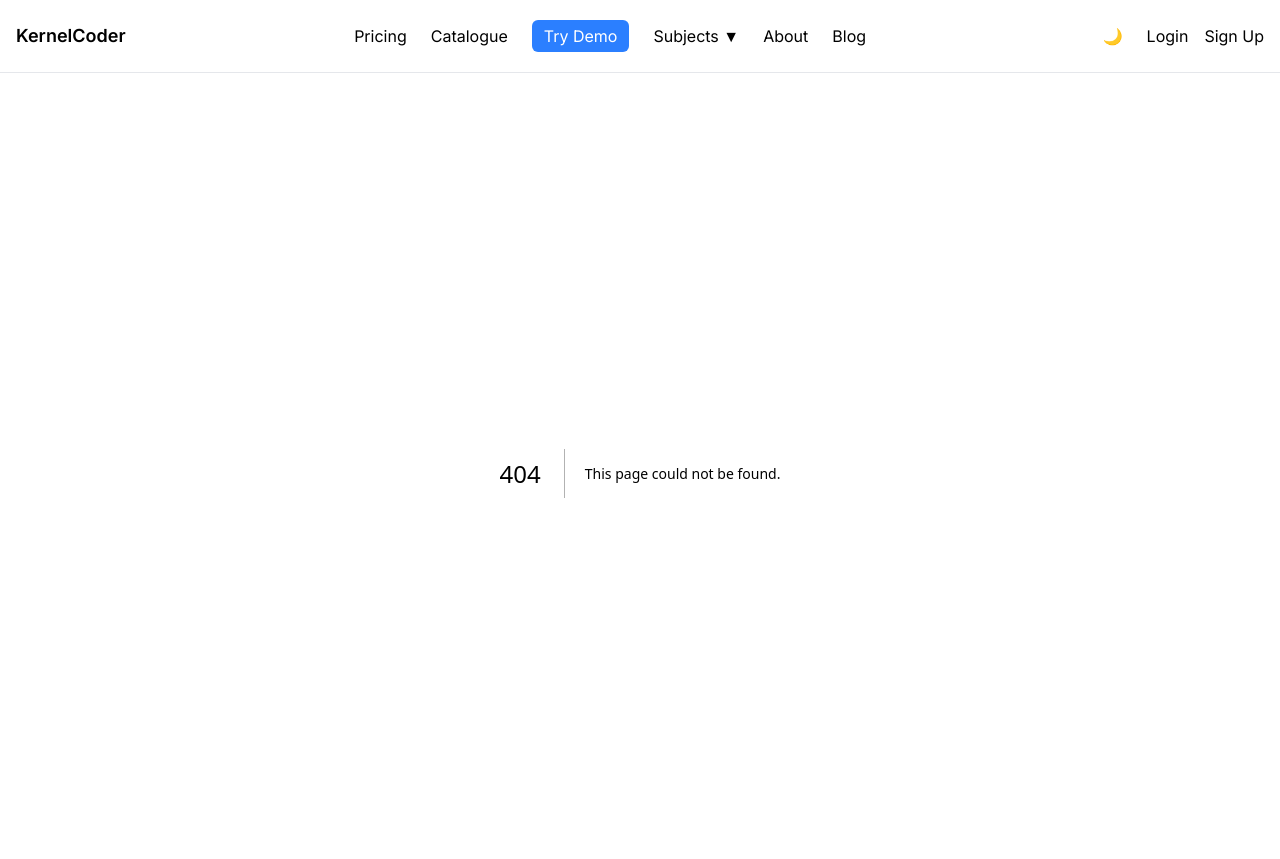
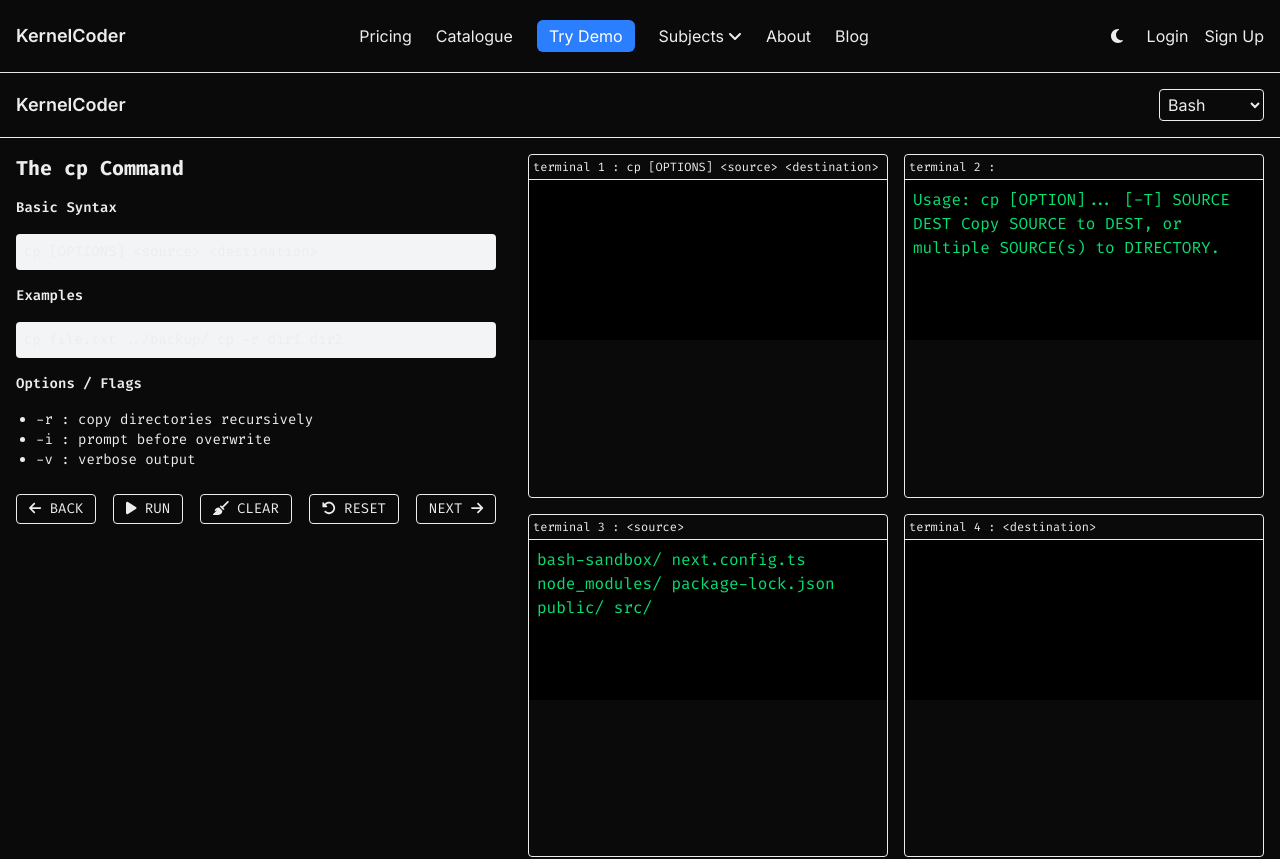
Before and after one commit to richfish85/kernelcoder, a Next.js app: page /editor in a window 1280 px wide. Before the commit this address had no page. Shown: the top 859 px of the page. Built offline with nearby package versions, Linux system fonts and the light colour scheme.

Commit message:
Add editor page and integrate FontAwesome

```diff
--- a/package.json
+++ b/package.json
@@ -9,6 +9,9 @@
     "lint": "next lint"
   },
   "dependencies": {
+    "@fortawesome/fontawesome-svg-core": "^6.7.2",
+    "@fortawesome/free-solid-svg-icons": "^6.7.2",
+    "@fortawesome/react-fontawesome": "^0.2.2",
     "axios": "^1.10.0",
     "next": "15.3.4",
     "react": "^19.0.0",
--- a/src/app/components/DarkModeToggle.tsx
+++ b/src/app/components/DarkModeToggle.tsx
@@ -1,5 +1,7 @@
 'use client';
 import { useEffect, useState } from 'react';
+import { FontAwesomeIcon } from '@fortawesome/react-fontawesome';
+import { faSun, faMoon } from '@fortawesome/free-solid-svg-icons';
 
 export default function DarkModeToggle() {
   const [theme, setTheme] = useState<'light' | 'dark'>('dark');
@@ -9,6 +11,7 @@ export default function DarkModeToggle() {
     if (stored === 'light' || stored === 'dark') {
       setTheme(stored);
       document.documentElement.classList.toggle('dark', stored === 'dark');
+      document.documentElement.classList.toggle('light', stored === 'light');
     } else {
       document.documentElement.classList.add('dark');
     }
@@ -18,12 +21,17 @@ export default function DarkModeToggle() {
     const next = theme === 'dark' ? 'light' : 'dark';
     setTheme(next);
     document.documentElement.classList.toggle('dark', next === 'dark');
+    document.documentElement.classList.toggle('light', next === 'light');
     localStorage.setItem('theme', next);
   };
 
   return (
     <button onClick={toggle} className="p-2" aria-label="Toggle dark mode">
-      {theme === 'dark' ? '🌙' : '☀️'}
+      {theme === 'dark' ? (
+        <FontAwesomeIcon icon={faMoon} />
+      ) : (
+        <FontAwesomeIcon icon={faSun} />
+      )}
     </button>
   );
 }
--- a/src/app/components/NavBar.tsx
+++ b/src/app/components/NavBar.tsx
@@ -1,5 +1,7 @@
 import Link from 'next/link';
 import DarkModeToggle from './DarkModeToggle';
+import { FontAwesomeIcon } from '@fortawesome/react-fontawesome';
+import { faAngleDown } from '@fortawesome/free-solid-svg-icons';
 
 export default function NavBar() {
   return (
@@ -20,13 +22,13 @@ export default function NavBar() {
             </Link>
           </li>
           <li>
-            <Link href="#" className="rounded-md bg-blue-500 px-3 py-1.5 text-white hover:bg-blue-600">
+            <Link href="/editor" className="rounded-md bg-blue-500 px-3 py-1.5 text-white hover:bg-blue-600">
               Try Demo
             </Link>
           </li>
           <li>
-            <Link href="#" className="hover:text-blue-500">
-              Subjects <span aria-hidden="true">▼</span>
+            <Link href="#" className="hover:text-blue-500 flex items-center gap-1">
+              Subjects <FontAwesomeIcon icon={faAngleDown} aria-hidden="true" />
             </Link>
           </li>
           <li>
--- a/src/app/components/SellingPoints.tsx
+++ b/src/app/components/SellingPoints.tsx
@@ -1,15 +1,20 @@
 'use client';
+import { FontAwesomeIcon } from '@fortawesome/react-fontawesome';
+import {
+  faLaptopCode,
+  faBrain,
+  faLock,
+  faCog,
+  faUserSecret,
+} from '@fortawesome/free-solid-svg-icons';
 
 export default function SellingPoints() {
   const points = [
-    { icon: '✅', text: 'Hands-on from the first minute' },
-    { icon: '🧠', text: 'Learn why it works, not just what to type' },
-    { icon: '🔒', text: 'Safe command sandbox \u2013 practice without fear' },
-    {
-      icon: '⚙️',
-      text: 'Languages covered: Bash, C, Assembly (with more coming)',
-    },
-    { icon: '🧑\u200d💻', text: 'For future hackers, engineers & makers' },
+    { icon: faLaptopCode, text: 'Hands-on from the first minute' },
+    { icon: faBrain, text: 'Learn why it works, not just what to type' },
+    { icon: faLock, text: 'Safe command sandbox – practice without fear' },
+    { icon: faCog, text: 'Languages covered: Bash, C, Assembly (with more coming)' },
+    { icon: faUserSecret, text: 'For future hackers, engineers & makers' },
   ];
 
   return (
@@ -26,7 +31,7 @@ export default function SellingPoints() {
             key={text}
             className="flex items-start gap-3 rounded-lg bg-gray-100 p-4 shadow-sm dark:bg-gray-800"
           >
-            <span className="text-2xl" aria-hidden="true">{icon}</span>
+            <FontAwesomeIcon icon={icon} className="text-xl mt-1" aria-hidden="true" />
             <p className="font-sans leading-snug">{text}</p>
           </div>
         ))}
--- /dev/null
+++ b/src/app/editor/Editor.tsx
@@ -0,0 +1,89 @@
+'use client';
+import { FontAwesomeIcon } from '@fortawesome/react-fontawesome';
+import {
+  faArrowLeft,
+  faPlay,
+  faBroom,
+  faRotateLeft,
+  faArrowRight,
+} from '@fortawesome/free-solid-svg-icons';
+
+export default function Editor() {
+  return (
+    <div className="flex flex-col min-h-screen">
+      <nav className="flex items-center justify-between border-b p-4">
+        <span className="text-lg font-semibold">KernelCoder</span>
+        <select className="border rounded p-1">
+          <option>Bash</option>
+          <option>C</option>
+          <option>Assembly</option>
+        </select>
+      </nav>
+      <div className="flex flex-1 overflow-hidden">
+        <section className="w-full md:w-2/5 p-4 overflow-y-auto space-y-4 font-mono text-sm">
+          <h2 className="text-xl font-bold">The <code>cp</code> Command</h2>
+          <h3 className="font-semibold">Basic Syntax</h3>
+          <pre className="bg-gray-100 dark:bg-gray-800 p-2 rounded">
+cp [OPTIONS] &lt;source&gt; &lt;destination&gt;
+          </pre>
+          <h3 className="font-semibold">Examples</h3>
+          <pre className="bg-gray-100 dark:bg-gray-800 p-2 rounded">
+cp file.txt ../backup/
+cp -r dir1 dir2
+          </pre>
+          <h3 className="font-semibold">Options / Flags</h3>
+          <ul className="list-disc ml-5">
+            <li><code>-r</code> : copy directories recursively</li>
+            <li><code>-i</code> : prompt before overwrite</li>
+            <li><code>-v</code> : verbose output</li>
+          </ul>
+          <div className="mt-6 flex justify-between gap-2">
+            <button className="border rounded px-3 py-1">
+              <FontAwesomeIcon icon={faArrowLeft} /> BACK
+            </button>
+            <button className="border rounded px-3 py-1">
+              <FontAwesomeIcon icon={faPlay} /> RUN
+            </button>
+            <button className="border rounded px-3 py-1">
+              <FontAwesomeIcon icon={faBroom} /> CLEAR
+            </button>
+            <button className="border rounded px-3 py-1">
+              <FontAwesomeIcon icon={faRotateLeft} /> RESET
+            </button>
+            <button className="border rounded px-3 py-1">
+              NEXT <FontAwesomeIcon icon={faArrowRight} />
+            </button>
+          </div>
+        </section>
+        <section className="w-full md:w-3/5 p-4 grid grid-cols-2 grid-rows-2 gap-4">
+          <div className="border rounded">
+            <div className="border-b p-1 text-xs font-mono">terminal 1 : cp [OPTIONS] &lt;source&gt; &lt;destination&gt;</div>
+            <pre className="h-40 p-2 bg-black text-green-400 font-mono"></pre>
+          </div>
+          <div className="border rounded">
+            <div className="border-b p-1 text-xs font-mono">terminal 2 :</div>
+            <pre className="h-40 p-2 bg-black text-green-400 font-mono whitespace-pre-wrap">
+Usage: cp [OPTION]... [-T] SOURCE DEST
+Copy SOURCE to DEST, or multiple SOURCE(s) to DIRECTORY.
+            </pre>
+          </div>
+          <div className="border rounded">
+            <div className="border-b p-1 text-xs font-mono">terminal 3 : &lt;source&gt;</div>
+            <pre className="h-40 p-2 bg-black text-green-400 font-mono whitespace-pre-wrap">
+bash-sandbox/
+next.config.ts
+node_modules/
+package-lock.json
+public/
+src/
+            </pre>
+          </div>
+          <div className="border rounded">
+            <div className="border-b p-1 text-xs font-mono">terminal 4 : &lt;destination&gt;</div>
+            <pre className="h-40 p-2 bg-black text-green-400 font-mono"></pre>
+          </div>
+        </section>
+      </div>
+    </div>
+  );
+}
--- /dev/null
+++ b/src/app/editor/page.tsx
@@ -0,0 +1,5 @@
+import Editor from './Editor';
+
+export default function EditorPage() {
+  return <Editor />;
+}
--- a/src/app/globals.css
+++ b/src/app/globals.css
@@ -46,6 +46,11 @@ html.dark {
   --foreground: #ededed;
 }
 
+html.light {
+  --background: #ffffff;
+  --foreground: #171717;
+}
+
 body {
   background: var(--background);
   color: var(--foreground);
```
Also changed, not shown: 1 other file (tests, documents, lock files or other folders).
